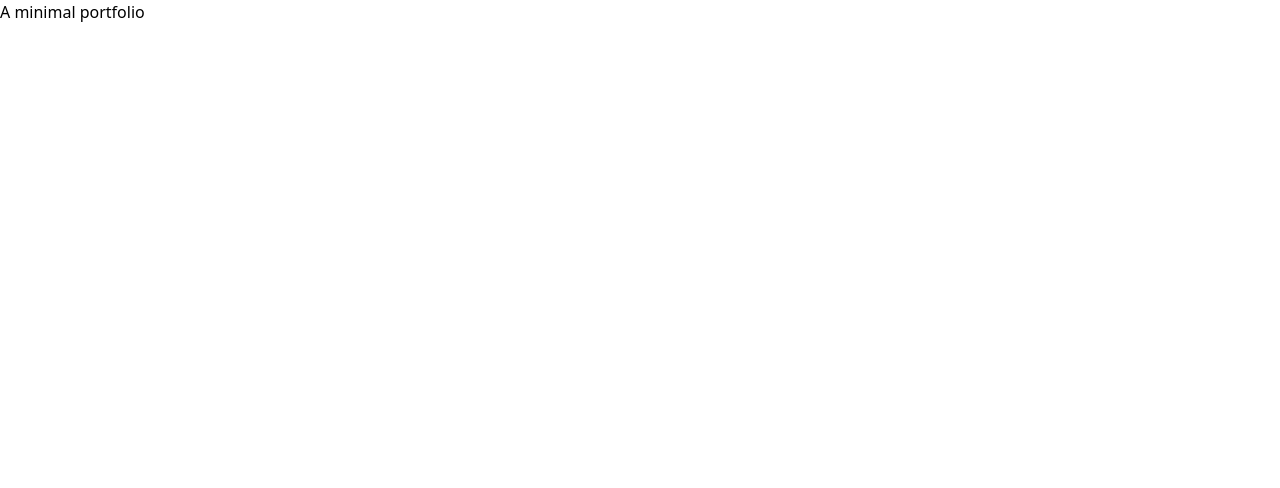
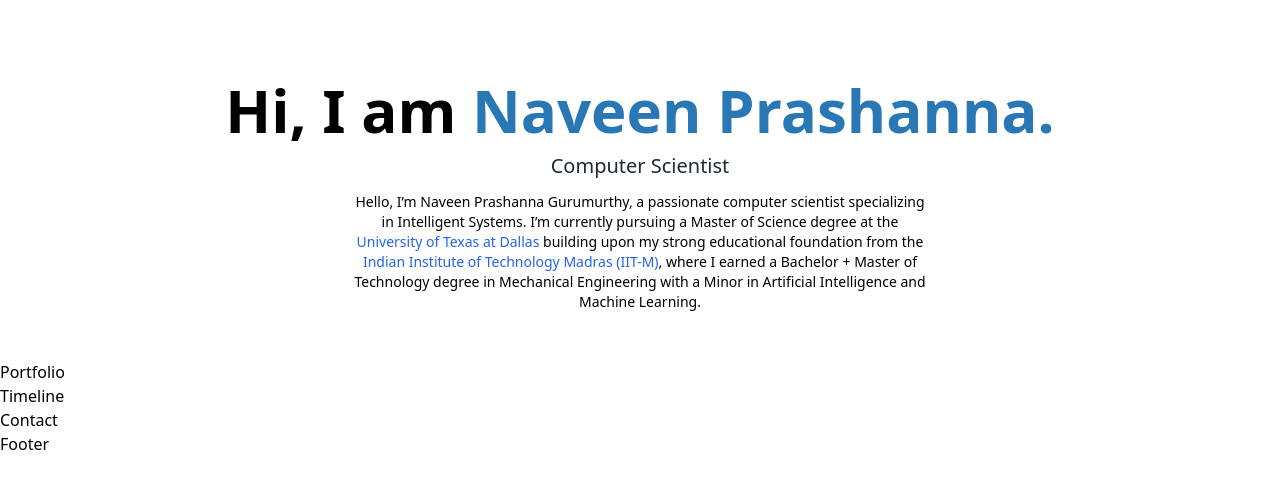
Before and after one commit to qberg/portfolios, a React (Vite) app in the folder minimal-portfolio/: page / in a window 1280 px wide. Shown: the top 488 px of the page. Built offline with nearby package versions, Linux system fonts and the light colour scheme.

Commit message:
added the components boilerplate

```diff
--- a/minimal-portfolio/src/App.jsx
+++ b/minimal-portfolio/src/App.jsx
@@ -1,8 +1,19 @@
+import React from "react";
+import Intro from "./components/Intro"
+import Portfolio from "./components/Portfolio"
+import Timeline from "./components/Timeline"
+import Contact from "./components/Contact"
+import Footer from "./components/Footer"
+
 function App() {
   return (
-    <>
-      <div>A minimal portfolio</div>
-    </>
+    <div className="App">
+      <Intro />
+      <Portfolio />
+      <Timeline />
+      <Contact />
+      <Footer />
+    </div>
   );
 }
 
--- /dev/null
+++ b/minimal-portfolio/src/components/Contact.jsx
@@ -0,0 +1,9 @@
+import React from 'react'
+
+const Contact = () => {
+  return (
+    <div>Contact</div>
+  )
+}
+
+export default Contact
--- /dev/null
+++ b/minimal-portfolio/src/components/Footer.jsx
@@ -0,0 +1,9 @@
+import React from 'react'
+
+const Footer = () => {
+  return (
+    <div>Footer</div>
+  )
+}
+
+export default Footer
--- /dev/null
+++ b/minimal-portfolio/src/components/Intro.jsx
@@ -0,0 +1,39 @@
+import React from 'react'
+
+import { about } from '../data/about'
+
+const Intro = () => {
+  const { name, role, description, resume, social } = about;
+  return (
+    <div className='flex items-center justify-center flex-col text-center pt-20 pb-6'>
+      <h1 className='text-4xl md:text-6xl mb-1 md:mb-3 font-bold'>Hi, I am{' '}
+        <span className='text-the-blue'>
+          {name}.
+        </span>
+      </h1>
+      <p className='text-base md:text-xl mb-3 font-medium text-gray-800'>{role}</p>
+      <p className='text-sm max-w-xl mb-6'>Hello, I’m Naveen Prashanna Gurumurthy, a passionate computer scientist specializing in Intelligent Systems. I’m currently pursuing a Master of Science degree at the{' '}
+        <a
+          href="https://www.utdallas.edu/"
+          target="_blank"
+          className='text-blue-600 hover:underline underline-offset-2'
+          rel="noreferrer noopener"
+        >
+          University of Texas at Dallas
+        </a>{' '}
+        building upon my strong educational foundation from the{' '}
+        <a
+          href='https://www.iitm.ac.in/'
+          target='_blank'
+          className='text-blue-600 hover:underline'
+          rel='noreferrer noopener'
+        >
+          Indian Institute of Technology Madras (IIT-M)
+        </a>
+        , where I earned a Bachelor + Master of Technology degree in Mechanical Engineering with a Minor in Artificial Intelligence and Machine Learning.
+      </p>
+    </div>
+  )
+}
+
+export default Intro
--- /dev/null
+++ b/minimal-portfolio/src/components/Portfolio.jsx
@@ -0,0 +1,9 @@
+import React from 'react'
+
+const Portfolio = () => {
+  return (
+    <div>Portfolio</div>
+  )
+}
+
+export default Portfolio
--- /dev/null
+++ b/minimal-portfolio/src/components/Timeline.jsx
@@ -0,0 +1,9 @@
+import React from 'react'
+
+const Timeline = () => {
+  return (
+    <div>Timeline</div>
+  )
+}
+
+export default Timeline
--- /dev/null
+++ b/minimal-portfolio/src/data/about.js
@@ -0,0 +1,12 @@
+const about = {
+  name: 'Naveen Prashanna',
+  role: 'Computer Scientist',
+  description: 'Hello, I’m Naveen Prashanna Gurumurthy, a passionate computer scientist specializing in Intelligent Systems. I’m currently pursuing a Master of Science degree at the University of Texas at Dallas, building upon my strong educational foundation from the Indian Institute of Technology Madras (IIT-M), where I earned a Bachelor + Master of Technology degree in Mechanical Engineering with a Minor in Artificial Intelligence and Machine Learning.',
+  resume: "https://naveen015.github.io/portfolio/static/media/Naveen_CS.67485900.pdf",
+  social: {
+    linkedin: 'https://linkedin.com/in/naveen015',
+    github: 'https://github.com/naveen015'
+  },
+}
+
+export { about }
--- a/minimal-portfolio/tailwind.config.js
+++ b/minimal-portfolio/tailwind.config.js
@@ -7,6 +7,9 @@ export default {
       fontFamily: {
         inter: ["inter", "serif"],
       },
+      colors: {
+        'the-blue' : '#2978b5'
+      }
     },
   },
   plugins: [],
```
